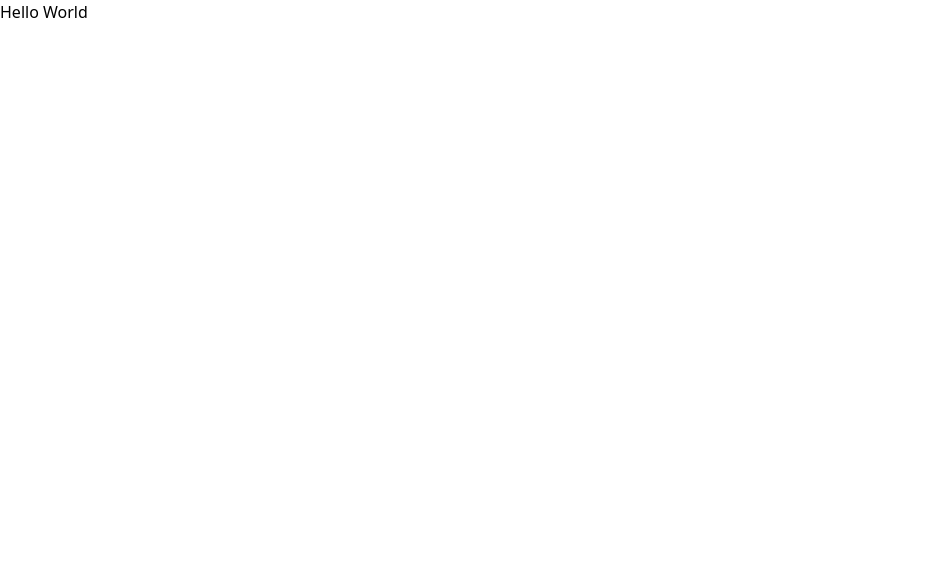
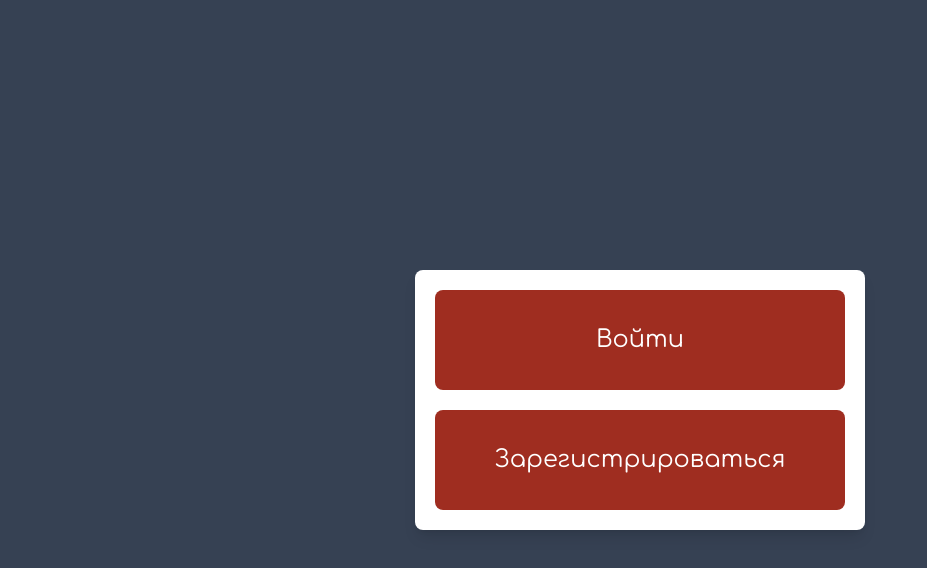
Before and after one commit to SashaErkhov/TicTacToe_Web, a React (Vite) app in the folder frontend/: page / in a window 1280 px wide. Shown: the top 568 px of the page, without its empty margins (0-927 px from the left). Built offline with nearby package versions, Linux system fonts and the light colour scheme.

Commit message:
first part of start page

```diff
--- a/frontend/src/Start.tsx
+++ b/frontend/src/Start.tsx
@@ -1,9 +1,22 @@
-
+import { Link } from 'react-router-dom';
 
 function Start() {
   return (
-    <div>Hello World</div>
-  )
+    <div className="main-page">
+      <div className="w-[450px] h-[260px] rounded-lg bg-white shadow-lg">
+        <Link to="/login">
+          <div className="w-[410px] h-[100px] m-5 rounded-lg spbu flex items-center justify-center">
+            <span className="text-white text-2xl">Войти</span>
+          </div>
+        </Link>
+        <Link to="/register">
+          <div className="w-[410px] h-[100px] m-5 rounded-lg spbu flex items-center justify-center">
+            <span className="text-white text-2xl">Зарегистрироваться</span>
+          </div>
+        </Link>
+      </div>
+    </div>
+  );
 }
 
-export default Start
+export default Start;
--- a/frontend/src/index.css
+++ b/frontend/src/index.css
@@ -2,8 +2,9 @@
 @import "tailwindcss";
 
 .main-page {
-    @apply w-full h-full p-0 m-0 font-sans;
+    @apply w-full h-full p-0 m-0 font-sans flex min-h-screen items-center justify-center;
     font-family: 'Comfortaa', sans-serif;
+    background-color: #364153;
 }
 
 .spbu {
--- a/frontend/src/main.tsx
+++ b/frontend/src/main.tsx
@@ -5,7 +5,10 @@ import { RouterProvider, createBrowserRouter } from "react-router-dom"
 import Start from './Start.tsx'
 
 const router = createBrowserRouter([
-    { path: "/", element: <Start /> }])
+    { path: "/", element: <Start /> },
+    { path: "/login", element: <div>Login Page</div> },
+    { path: "/register", element: <div>Register Page</div> }
+])
 
 createRoot(document.getElementById("root")!).render(
     <StrictMode>
```
